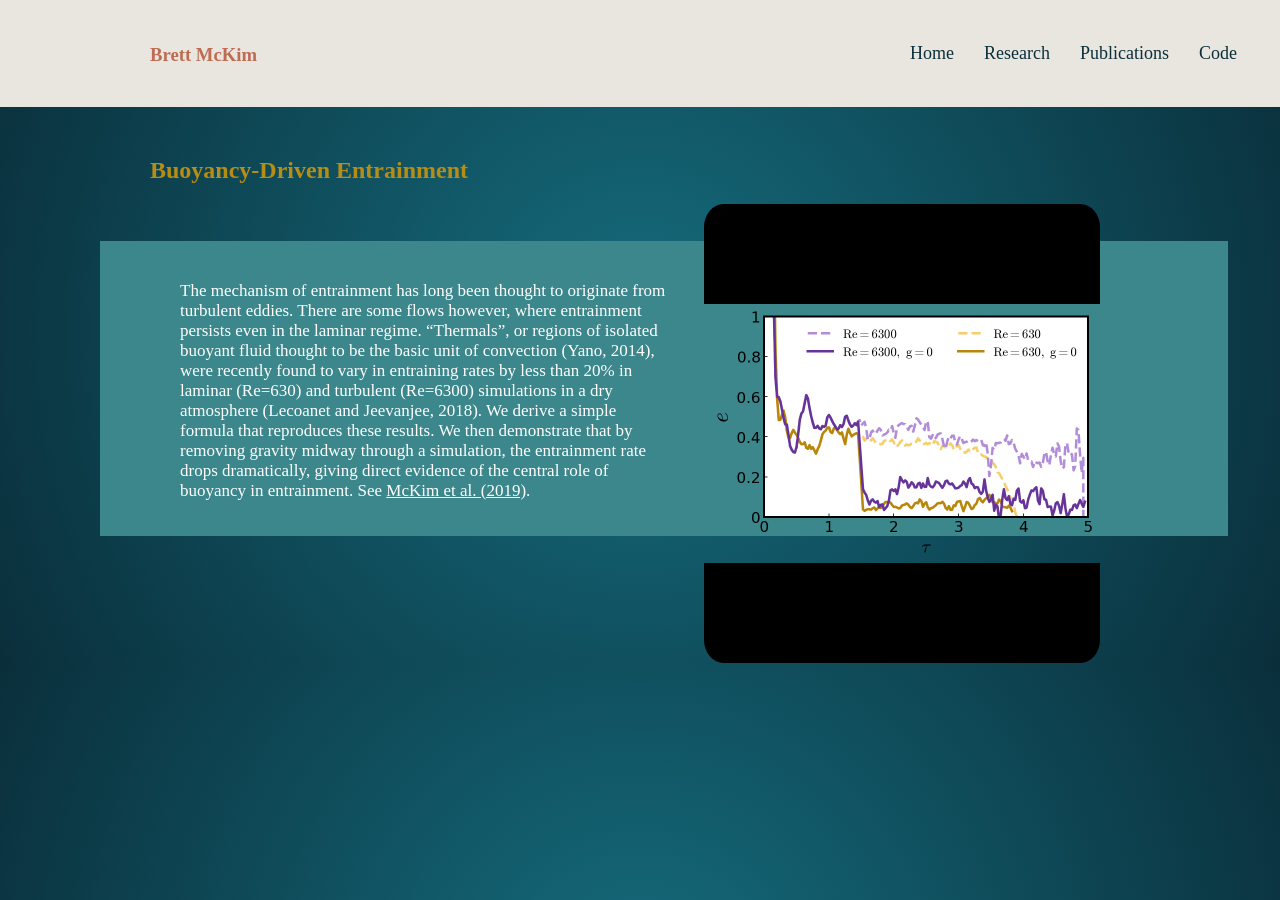
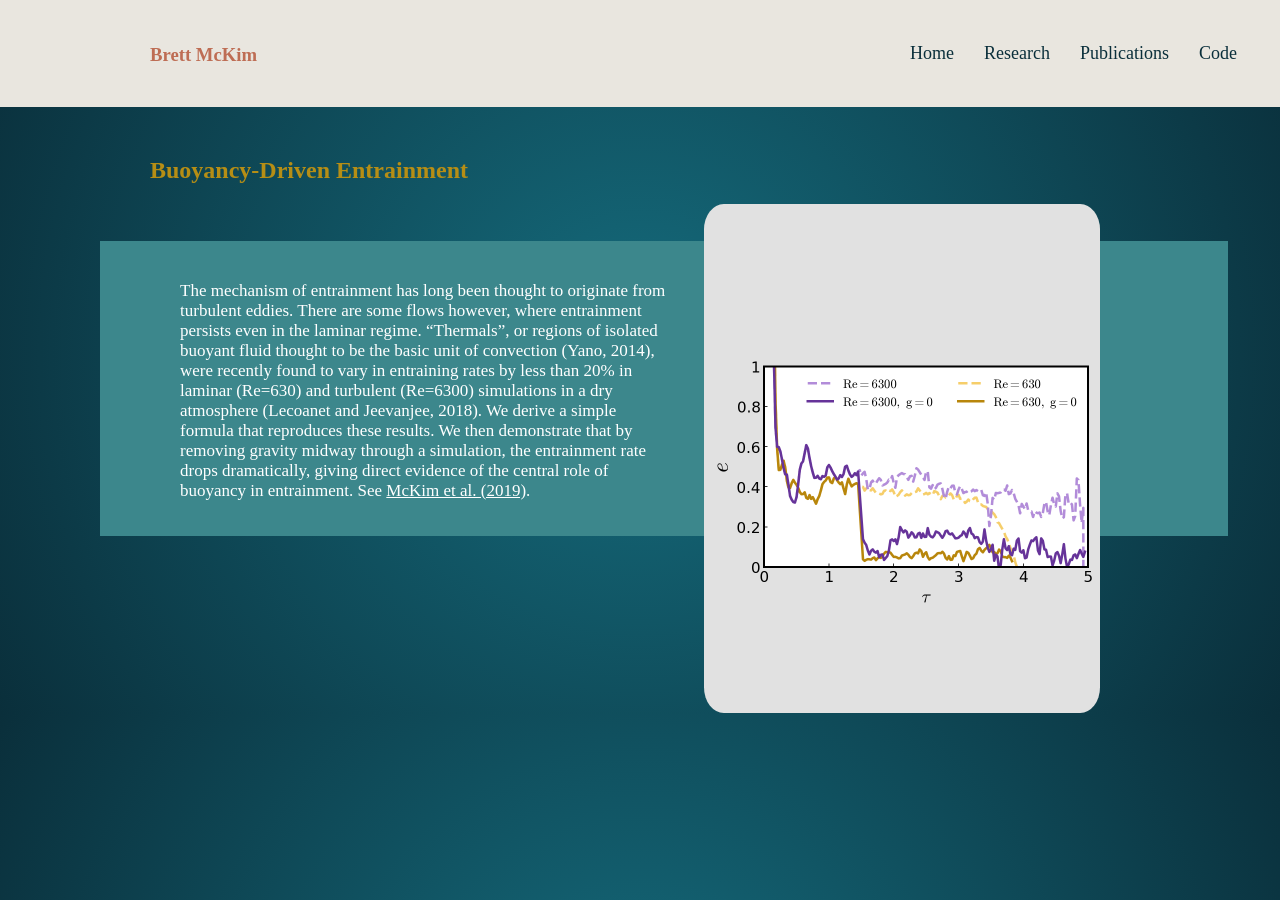
Before and after one commit to mckimb/mckimb.github.io, a Jekyll site: the page built from research/index.html, in a window 1280 px wide. Built offline with Jekyll 4.4.1, drawn with Linux system fonts in a browser that asks for light colours.

Commit message:
Update index.html

```diff
--- a/research/index.html
+++ b/research/index.html
@@ -7,7 +7,7 @@
 	<h2>Buoyancy-Driven Entrainment</h2>
 	<div class="blurb">
 	<img src="/research/efficiency.png" alt="No entrainment without buoyancy" class="wrap" style="width:396px;height:259px;border=5px;border-style: solid;
-  border-width: 100px 0px 100px 0px;border-radius:5%;border-color:e1e1e1;background-color:e1e1e1;">	</div>
+  border-width: 150px 0px 100px 0px;border-radius:5%;border-color:#e1e1e1;background-color:#e1e1e1;">	</div>
 
 	<div class="blurb">
 		<p><br></p>
```
